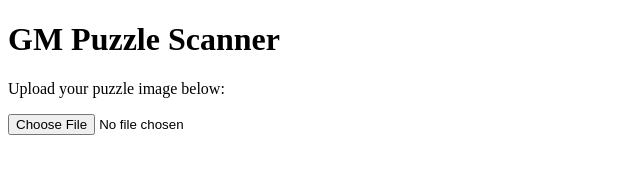
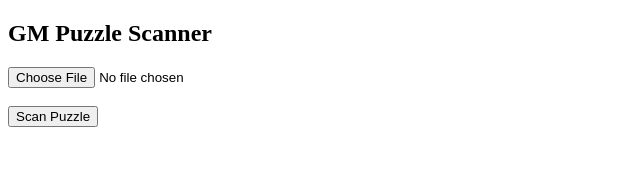
Before and after one commit to alanunny68-ctrl/gm-puzzle-scanner, a plain HTML site: page index.html in a window 1280 px wide. Shown: the whole page, without its empty margins (0-640 px from the left). Drawn offline with Linux system fonts and the light colour scheme.

Commit message:
Update index.html

```diff
--- a/index.html
+++ b/index.html
@@ -3,13 +3,17 @@
 <head>
   <meta charset="UTF-8" />
   <meta name="viewport" content="width=device-width, initial-scale=1.0"/>
-  <title>Chess Puzzle Scanner</title>
+  <title>GM Puzzle Scanner</title>
 </head>
 <body>
-  <h1>GM Puzzle Scanner</h1>
-  <p>Upload your puzzle image below:</p>
-  <input type="file" id="upload" accept="image/*" />
-  <div id="result"></div>
+  <h2>GM Puzzle Scanner</h2>
+
+  <input type="file" accept="image/*" id="fileInput" capture="environment" />
+  <br><br>
+  <button onclick="uploadImage()">Scan Puzzle</button>
+
+  <div id="output"></div>
+
   <script src="script.js"></script>
 </body>
 </html>
```
